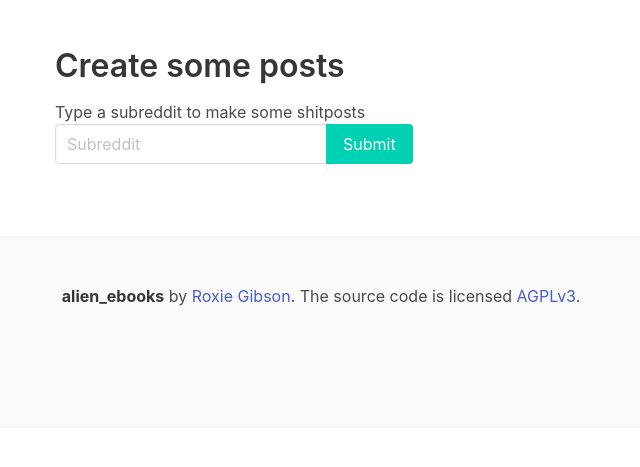
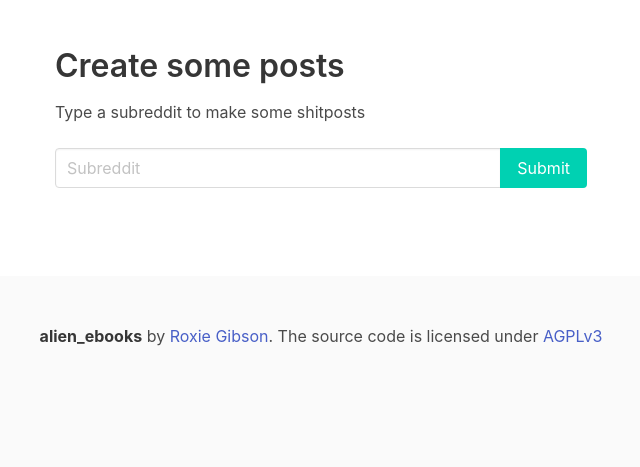
Before and after one commit to Roxxers/alien_ebooks, a Flask app: page / in a window 1280 px wide. Shown: the part 161-628 px from the top of the page, without its empty margins (319-959 px from the left). Run offline with Flask 2, Linux system fonts and the light colour scheme; parts of the project's set-up code (start-up, migrations or seed data) failed here and were passed over; some libraries are stand-ins or nearby versions.

Commit message:
Refactored interfaces

```diff
--- a/alien_ebooks/templates/base/footer.html
+++ b/alien_ebooks/templates/base/footer.html
@@ -3,8 +3,8 @@
   <div class="container">
     <div class="content has-text-centered">
       <p>
-        <strong>{{ info["app_name"] }}</strong> by <a href="https://github.com/Roxxers">Roxie Gibson</a>. The source code is licensed
-        <a href="https://www.gnu.org/licenses/agpl-3.0.en.html">AGPLv3</a>.
+        <strong>{{ info["app_name"] }}</strong> by <a href="https://github.com/Roxxers">Roxie Gibson</a>. The source code is licensed under
+        <a href="https://www.gnu.org/licenses/agpl-3.0.en.html">AGPLv3</a>
       </p>
     </div>
     <div class="columns">
--- a/alien_ebooks/templates/index.html
+++ b/alien_ebooks/templates/index.html
@@ -12,14 +12,15 @@
           <h1>Create some posts</h1>
           <p>Type a subreddit to make some shitposts</p>
         </div>
+        <br>
         <form id="subreddit_request_form" name="sInput" class="form">
           <div class="field has-addons is-grouped-centered">
-            <div class="control">
+            <p class="control is-expanded">
               <input name="sName" class="input" type="text" placeholder="Subreddit">
-            </div>
-            <div class="control">
+            </p>
+            <p class="control">
               <input id="SubredditSubmitButton" type=submit class="button is-primary" value="Submit"></input>
-            </div>
+            </p>
           </div>
         </form>
         <br>
```
Also changed, not shown: alien_ebooks/src/ts/endpoints.ts (+30 -11 lines).
